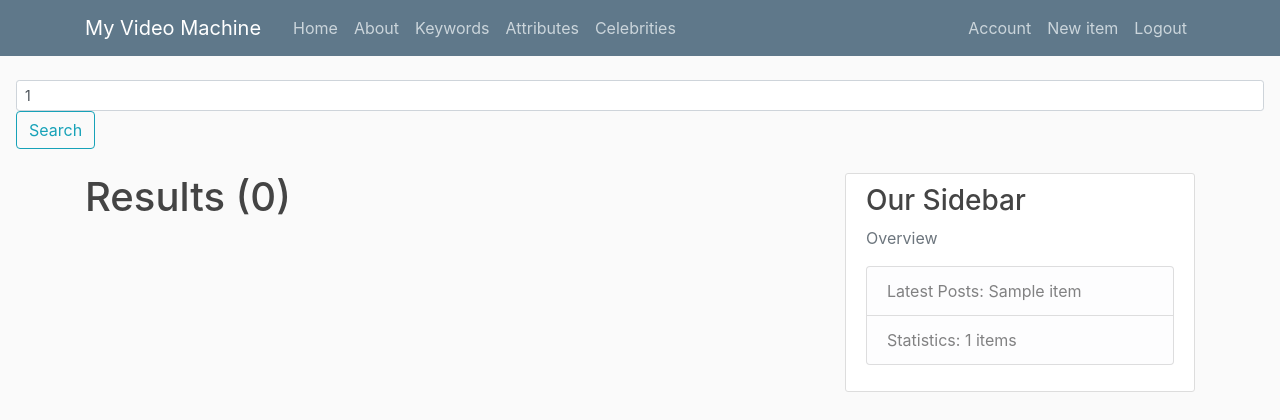
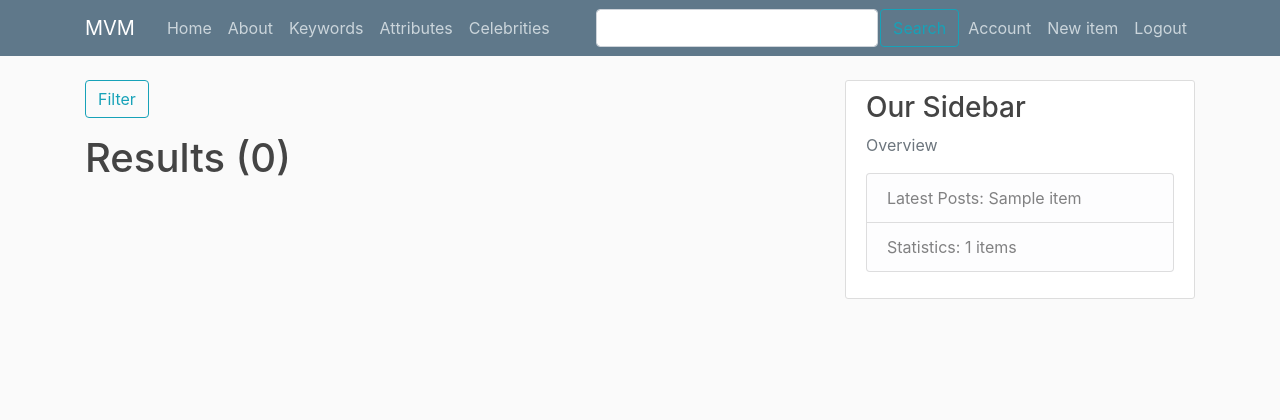
Before and after one commit to aschroff/myImageAnalyzer, a Flask app: page /results/1 in a window 1280 px wide. Shown: the top 420 px of the page. Run offline with Flask 2, Linux system fonts and the light colour scheme; a user stored in the database is signed in; tables that the repository leaves empty hold one stand-in row (values such as "Sample post"); some libraries are stand-ins or nearby versions.

Commit message:
Erste Version der Suche nur mit Keyword und auch pagination

```diff
--- a/mvm/analytics/forms.py
+++ b/mvm/analytics/forms.py
@@ -1,6 +1,6 @@
 from flask_wtf import FlaskForm
 from flask_wtf.file import FileField, FileAllowed
-from wtforms import StringField, SubmitField, IntegerField, BooleanField
+from wtforms import StringField, SubmitField, IntegerField, BooleanField, HiddenField
 from wtforms.ext.sqlalchemy.fields import QuerySelectField , QuerySelectMultipleField
 from wtforms.validators import DataRequired, Length, NumberRange
 from flask_babel import lazy_gettext
@@ -18,12 +18,17 @@ class CreateTargetImageForm(FlaskForm):
 class SearchItemForm(FlaskForm):
     #Text
     searchtext = StringField(lazy_gettext('Text for search'), validators=[Length(min=0, max=100)])
-#    search_keywords  = BooleanField(lazy_gettext('search in keywords'))
-#    search_attributes = BooleanField(lazy_gettext('search in attributes of persons'))
-#    search_celebs = BooleanField(lazy_gettext('search in names of celebtrities'))
-#    search_text = BooleanField(lazy_gettext('search in text'))
-#    #Age
-#    search_age = IntegerField(lazy_gettext('search via age of persons'), validators=[NumberRange(min=0, max=999)])
-#    #Targets
-#    search_targets = QuerySelectMultipleField(get_label='name', label='Target to search')
     submit = SubmitField(lazy_gettext('Search'))
+
+class FilterItemForm(FlaskForm):
+    #Text
+    searchtexthidden = HiddenField(lazy_gettext('Text for search hidden'), validators=[Length(min=0, max=100)])
+    search_keywords  = BooleanField(lazy_gettext('keywords'))
+    search_attributes = BooleanField(lazy_gettext('attributes of persons'))
+    search_celebs = BooleanField(lazy_gettext('names of celebtrities'))
+    search_text = BooleanField(lazy_gettext('text'))
+    #Age
+    search_age = IntegerField(lazy_gettext('filter via age of persons'), validators=[NumberRange(min=0, max=999)])
+    #Targets
+    search_targets = QuerySelectMultipleField(get_label='name', label='Target to search')
+    submit = SubmitField(lazy_gettext('Search'))
--- a/mvm/analytics/routes.py
+++ b/mvm/analytics/routes.py
@@ -2,11 +2,12 @@ from flask import Blueprint
 from flask import render_template, url_for, flash, redirect, request, abort
 from flask_login import current_user, login_required
 from flask_babel import gettext
-from mvm.analytics.forms import CreateTargetForm, CreateTargetImageForm, SearchItemForm
+from mvm.analytics.forms import CreateTargetForm, CreateTargetImageForm, SearchItemForm, FilterItemForm
 from mvm.models import User, Item, ItemKeyword, Keyword, Person, Attribute, PersonAttribute, Celebrity, Target, Targetimage
 from mvm.items.utils import save_item, save_thumbnail, get_image_from_file
 from sqlalchemy import func
 from mvm import db
+from sqlalchemy.sql import union
 
 
 analytics = Blueprint('analytics', __name__)
@@ -182,21 +183,67 @@ def deletetarget(target_id):
 
 @analytics.route("/search/", methods=['POST'])
 def search():
+    print('Schritt 1')
+    print(request.args)
     form = SearchItemForm()
-    print('bla')
-    print(form.searchtext.data)
-    return redirect(url_for('analytics.results', search_query=form.searchtext.data))
+    if len(form.searchtext.data) > 0:
+        search_query=form.searchtext.data
+    else:
+        search_query = str('*')
+    return redirect(url_for('analytics.results', search_query=search_query, search_keywords=True, search_attributes = False,
+                            search_celebs = False, search_text = False, search_age = '', searchtexthidden=form.searchtext.data))
+
+@analytics.route("/filter/<search_query>", methods=['POST'])
+def filter(search_query):
+    print('Schritt 1a')
+    print(request.args)
+    formsearch = SearchItemForm()
+    formfilter = FilterItemForm()
+    return redirect(url_for('analytics.results', search_query=search_query, search_keywords=formfilter.search_keywords.data, search_attributes = formfilter.search_attributes.data,
+                            search_celebs = formfilter.search_celebs.data, search_text = formfilter.search_text.data, search_age = formfilter.search_age.data, searchtexthidden = formfilter.searchtexthidden.data))
+
 
 @analytics.route("/results/<search_query>")
 def results(search_query):
-    print('bla1')
     print(search_query)
+    print(request.args)
     page = request.args.get('page', 1, type=int)
-    items = Item.query.join(ItemKeyword).join(Keyword).filter(Keyword.keywordtextname.contains(search_query)).distinct().paginate(page=page, per_page=4)
+    if search_query != str('*'):
+         print('WWWW')
+         itemscollect = Item.query.filter(Item.itemname.contains(search_query)).distinct()
+    else:
+        itemscollect = Item.query.order_by(Item.date_posted.desc())
+
+    print(itemscollect)
+    if request.args.get('search_keywords') == 'True':
+        print('XXXXX')
+        itemscollect1 = Item.query.join(ItemKeyword).join(Keyword).filter(Keyword.keywordtextname.contains(search_query)).distinct()
+        itemscollect2 = itemscollect1.union(itemscollect)
+        print(itemscollect2)
+        itemscollect = itemscollect2
+
+
+
+    items = itemscollect.paginate(page=page, per_page=4)
     itemsall = Item.query.order_by(Item.date_posted.desc()).all()
-    form = SearchItemForm()
-    form.searchtext.data = search_query
-    return render_template('searchresults.html', title='Search', legend=gettext('Item search'), searchform = form, itemresults = items, itemsall=itemsall, search_query = search_query)
+    formsearch = SearchItemForm()
+    formfilter = FilterItemForm()
+    formsearch.searchtext.data = request.args.get('searchtexthidden')
+    if request.args.get('search_keywords') == 'True':
+        formfilter.search_keywords.data = request.args.get('search_keywords')
+    if request.args.get('search_attributes') == 'True':
+        formfilter.search_attributes.data = request.args.get('search_attributes')
+    if request.args.get('search_celebs') == 'True':
+        formfilter.search_celebs.data = request.args.get('search_celebs')
+    if request.args.get('search_text') == 'True':
+        formfilter.search_text.data = request.args.get('search_text')
+    formfilter.search_age.data = request.args.get('search_age')
+    formfilter.searchtexthidden.data = request.args.get('searchtexthidden')
+
+    if current_user.is_authenticated:
+        choices = Target.query.filter_by(searcher = current_user)
+        formfilter.search_targets.query = choices
+    return render_template('searchresults.html', title='Search', legend=gettext('Item search'), searchform = formsearch, filterform = formfilter, itemresults = items, itemsall=itemsall, search_query = search_query)
 
 #
 #    choices = Target.query.filter_by(searcher = current_user)
--- a/mvm/templates/layout.html
+++ b/mvm/templates/layout.html
@@ -20,7 +20,7 @@
     <header class="site-header">
       <nav class="navbar navbar-expand-md navbar-dark bg-steel fixed-top">
         <div class="container">
-          <a class="navbar-brand mr-4" href="/">My Video Machine</a>
+          <a class="navbar-brand mr-4" href="/">MVM</a>
           <button class="navbar-toggler" type="button" data-toggle="collapse" data-target="#navbarToggle" aria-controls="navbarToggle" aria-expanded="false" aria-label="Toggle navigation">
             <span class="navbar-toggler-icon"></span>
           </button>
@@ -32,6 +32,15 @@
               <a class="nav-item nav-link" href="{{ url_for('analytics.attributes') }}">{{ _('Attributes') }}</a>
               <a class="nav-item nav-link" href="{{ url_for('analytics.celebrities') }}">{{ _('Celebrities') }}</a>
             </div>
+            <form method="POST" action="{{ url_for('analytics.search') }}" enctype="multipart/form-data">
+                {{ searchform.hidden_tag() }}
+                <table>
+                    <tr>
+                        <td>{{ searchform.searchtext(class="form-control mr-sm-2") }}</td>
+                        <td>{{ searchform.submit(class="btn btn-outline-info my-2 my-sm-0") }}</td>
+                    </tr>
+                </table>
+            </form>
             <!-- Navbar Right Side -->
             <div class="navbar-nav">
             {% if current_user.is_authenticated %}
@@ -44,27 +53,12 @@
             {% endif %}
             </div>
           </div>
+
         </div>
       </nav>
-      <form method="POST" action="{{ url_for('analytics.search') }}" enctype="multipart/form-data">
-        {{ searchform.hidden_tag() }}
-        <fieldset class="form-group">
-            <div class="form-group mx-sm-3 mb-2">
-                {% if searchform.searchtext.errors %}
-                    {{ searchform.searchtext(class="form-control form-control-lg is-invalid") }}
-                    <div class="invalid-feedback">
-                        {% for error in searchform.searchtext.errors %}
-                            <span>{{ error }}</span>
-                        {% endfor %}
-                    </div>
-                {% else %}
-                    {{ searchform.searchtext(class="form-control form-control-sm") }}
-                {% endif %}
-            {{ searchform.submit(class="btn btn-outline-info") }}
-            </div>
-        </fieldset>
 
-    </form>
+
+
     <main role="main" class="container">
       <div class="row">
         <div class="col-md-8">
--- a/mvm/templates/searchresults.html
+++ b/mvm/templates/searchresults.html
@@ -1,5 +1,28 @@
 {% extends "layout.html" %}
 {% block content %}
+<TD><p><a class="btn btn-outline-info my-2 my-sm-0" data-toggle="collapse" href="#collapseExample" role="button" aria-expanded="false" aria-controls="collapseExample">{{ _('Filter') }}</a></p>
+<form method="POST" action="{{ url_for('analytics.filter', search_query=search_query) }}" enctype="multipart/form-data">
+    <div class="collapse" id="collapseExample">
+      <div class="card card-body">
+        <table>
+            <tr>
+                 <td>{{ filterform.search_keywords.label(class="form-control-label") }} {{ filterform.search_keywords(class="form-control-button", onchange="submit()") }}</td>
+                 <td>{{ filterform.search_attributes.label(class="form-control-label") }} {{ filterform.search_attributes(class="form-control-button", onchange="submit()") }}</td>
+                 <td>{{ filterform.search_celebs.label(class="form-control-label") }} {{ filterform.search_celebs(class="form-control-button", onchange="submit()") }}</td>
+                 <td>{{ filterform.search_text.label(class="form-control-label") }} {{ filterform.search_text(class="form-control-button", onchange="submit()") }}</td>
+            </tr>
+        </table>
+        <table>
+            <tr>
+                 <td>{{ filterform.search_age.label(class="form-control-label") }} {{ filterform.search_age(class="form-control-input", onchange="submit()") }}</td>
+                 {% if current_user.is_authenticated %}
+                     <td>{{ filterform.search_targets.label(class="form-control-label") }} {{ filterform.search_targets(class="form-control-input", onchange="submit()") }}</td>
+                 {% endif %}
+            </tr>
+        </table>
+      </div>
+    </div>
+</form>
 <h1 class="mb-3">{{ _('Results') }} ({{ itemresults.total }})</h1>
     {% for item in itemresults.items %}
         <article class="media content-section">
@@ -14,12 +37,17 @@
           <img class="rounded-circle account-img" src="{{ url_for('static', filename='images/thumbnails/' + item.thumbnail) }}">
         </article>
     {% endfor %}
+    {% set search_keywords = filterform.search_keywords.data %}
+    {% set search_attributes = filterform.search_attributes.data %}
+    {% set search_celebs = filterform.search_celebs.data %}
+    {% set search_text = filterform.search_text.data %}
+    {% set search_age = filterform.search_age.data %}
     {% for page_num in itemresults.iter_pages(left_edge=1, right_edge=1, left_current=1, right_current=2) %}
         {% if page_num %}
             {% if itemresults.page == page_num %}
-                <a class="btn btn-info mb-4" href="{{ url_for('analytics.results', search_query = search_query, page = page_num)}}">{{ page_num }}</a>
+                <a class="btn btn-info mb-4" href="{{ url_for('analytics.results', search_query = search_query, search_keywords=search_keywords, search_attributes = search_attributes, search_celebs = search_celebs, search_text = search_text, search_age=search_age , page = page_num)}}">{{ page_num }}</a>
             {% else %}
-                <a class="btn btn-outline-info mb-4" href="{{ url_for('analytics.results', search_query = search_query, page = page_num)}}">{{ page_num }}</a>
+                <a class="btn btn-outline-info mb-4" href="{{ url_for('analytics.results', search_query = search_query, search_keywords=search_keywords, search_attributes = search_attributes, search_celebs = search_celebs, search_text = search_text, search_age=search_age, page = page_num)}}">{{ page_num }}</a>
             {% endif %}
         {% else %}
         ...
```
